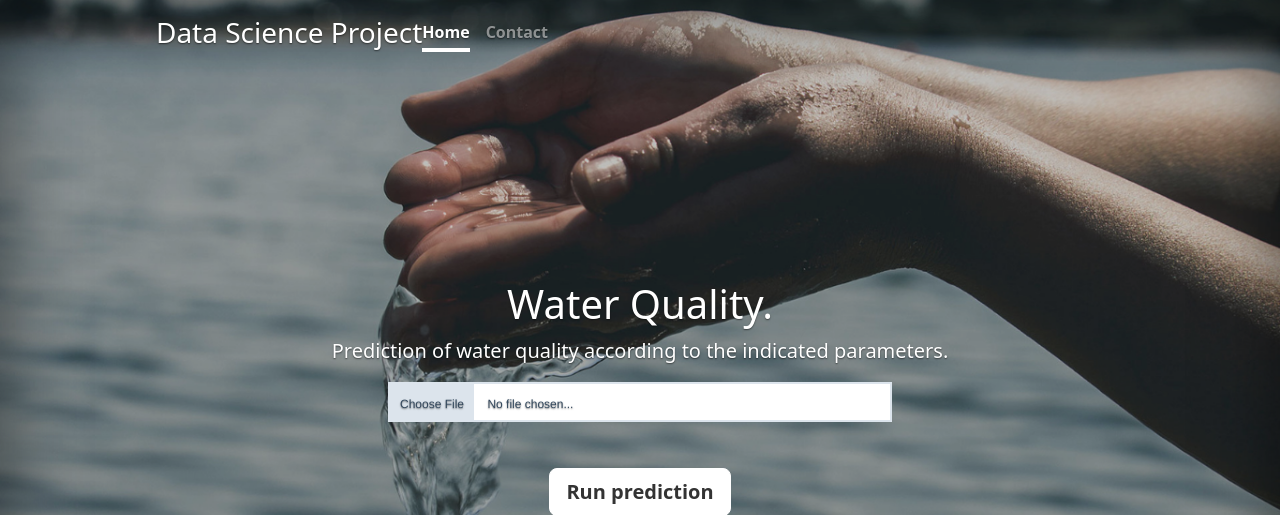
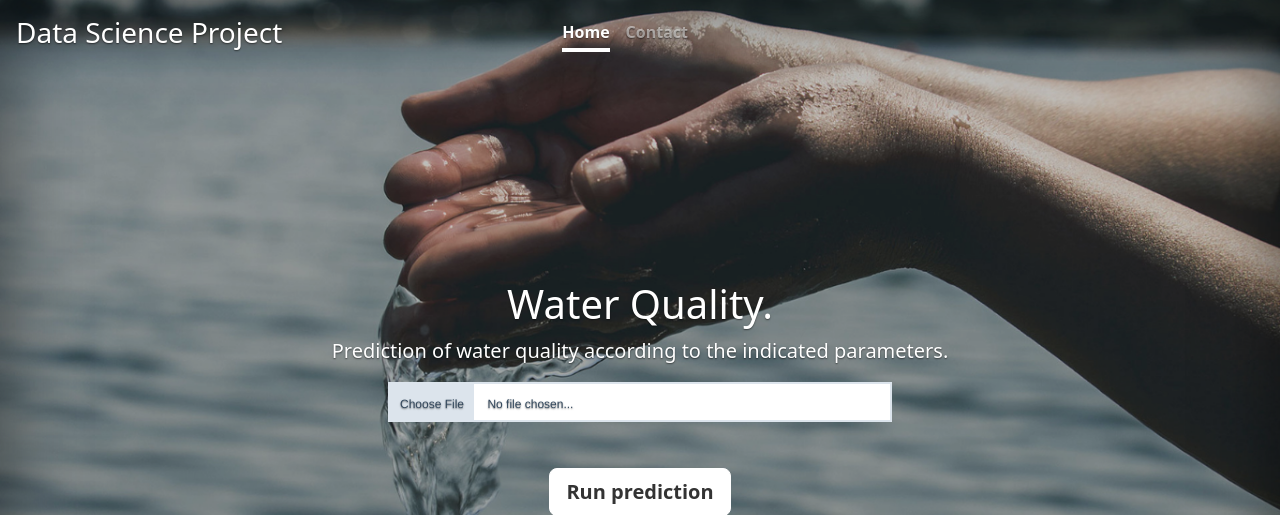
Before and after one commit to mcarlagg17/TBDS-ML_Clf_WaterQuality_flask, a Flask app: page / in a window 1280 px wide. Shown: the top 515 px of the page. Run offline with Flask 2, Linux system fonts and the light colour scheme; some libraries are stand-ins or nearby versions.

Commit message:
fondo 15

```diff
--- a/static/cover.css
+++ b/static/cover.css
@@ -40,8 +40,6 @@ body {
 
 .w-h{
   max-width: 42em;
-  display: flex;
-  justify-content: center;
 }
 
 /*
```
